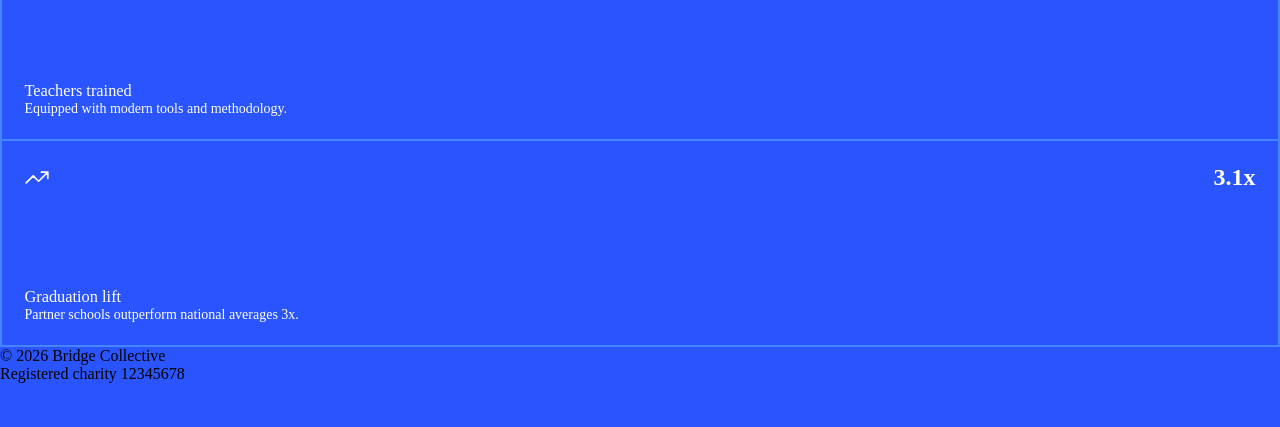
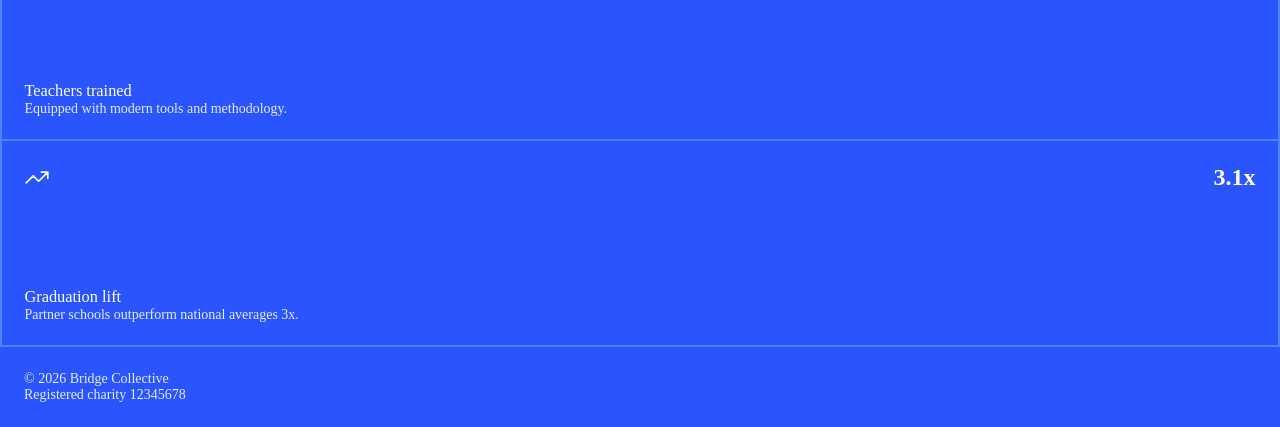
Before and after one commit to SamuelAbreu74/Grid-landing-page-main, a plain HTML site: page index.html in a window 1280 px wide. Shown: the part 665-1092 px from the top of the page. Before the commit the page ends 1048 px from the top, so only its background shows below. Drawn offline with Linux system fonts and the light colour scheme.

Commit message:
feat: add footer style & changing paragraph color of all sections

```diff
--- a/style.css
+++ b/style.css
@@ -77,6 +77,7 @@ main {
 .hero-section p {
     font-size: var(--paragraph-font-size);
     font-weight: var(--weight-400);
+    color: var(--blue-200);
 }
 
 /* =-=-=-=-=-=-=-=-=-=-=-=-=-=-=-=-=-=-=-=-=-=-=*/
@@ -87,6 +88,11 @@ main {
 .stats-section {
     display: grid;
     grid-template-columns: 1fr;
+}
+
+
+.stats-section p {
+    color: var(--blue-200);
 }
 
 .stats-div {
@@ -119,3 +125,16 @@ main {
 }
 
 /* =-=-=-=-=-=-=-=-=-=-=-=-=-=-=-=-=-=-=-=-=-=-=*/
+
+/* FOOTER  =-=-=-=-=-=-=-=-=-=-=-=-=-=-=-=-=-=-=*/
+
+footer {
+    display: flex;
+    flex-direction: column;
+    font-size: var(--descriptions-nav-footer-font-size);
+    font-weight: var(--weight-400);
+    color: var(--blue-200);
+    padding: 1.5rem;
+}
+
+/* =-=-=-=-=-=-=-=-=-=-=-=-=-=-=-=-=-=-=-=-=-=-=*/
```
